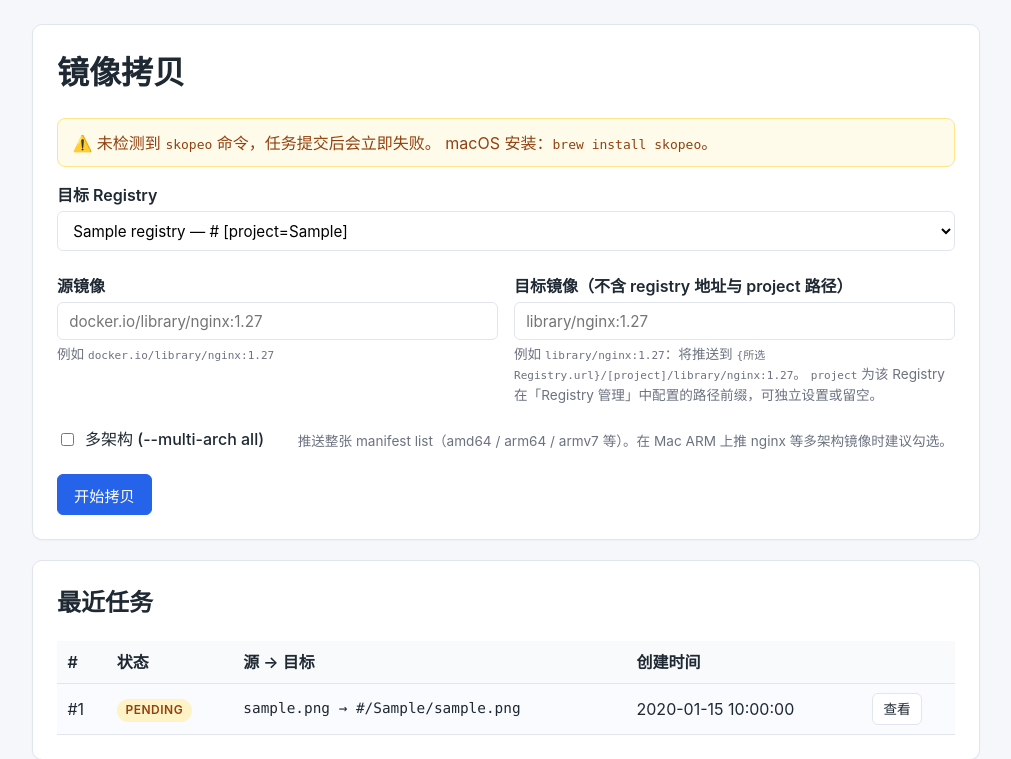
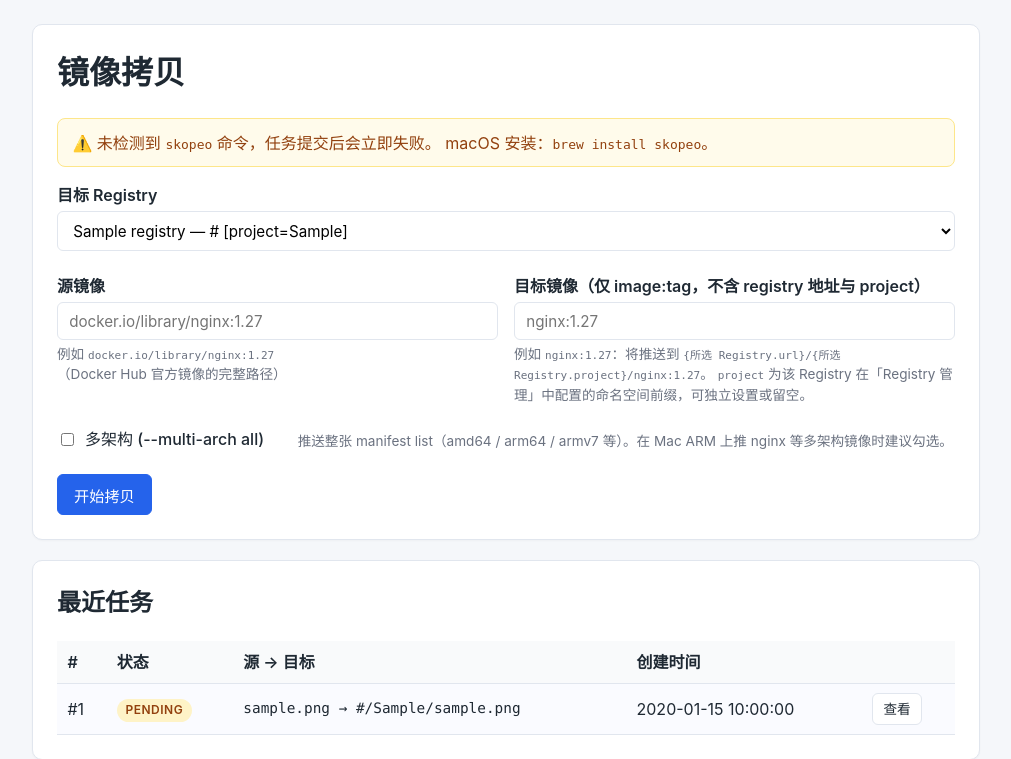
Before and after one commit to conkayyan/docker-proxy, a Flask app: page / in a window 1280 px wide. Shown: the part 49-808 px from the top of the page, without its empty margins (134-1145 px from the left). Run offline with Flask 3, Linux system fonts and the light colour scheme; a user stored in the database is signed in; tables that the repository leaves empty hold one stand-in row (values such as "Sample post").

Commit message:
docs: drop library/ from dest image examples
ACR / Harbor 这类 registry 的目标路径是 project/image:tag，
不像 Docker Hub 那样需要再加一层 library/。所有 dest 示例
从 library/nginx:1.27 改为 nginx:1.27：

- app.py: 模型/表单/project_dest 的注释 + source/dest
  字段的 description
- templates/dashboard.html: dest_image 占位符 + 提示文案
- README.md: 命令映射表格 + 新增「目标镜像的命名规范」

源镜像（docker.io/library/nginx:1.27）保持不变，那是 Docker
Hub 官方镜像的真实路径，必须保留。

```diff
--- a/app.py
+++ b/app.py
@@ -116,7 +116,7 @@ class Registry(db.Model):
     # 校验 TLS 证书：默认 True。仅在自签证书 / 内网环境才置 False。
     verify_tls = db.Column(db.Boolean, default=True, nullable=False)
     # 推送到该 Registry 时，自动追加到目标镜像路径前的 project 前缀。
-    # 例如 project="docker-proxy"，目标镜像 library/nginx:1.27 → docker-proxy/library/nginx:1.27。
+    # 例如 project="docker-proxy"，目标镜像 nginx:1.27 → docker-proxy/nginx:1.27。
     # 留空则不追加。建表时由 DEFAULT_PROJECT 提供初始值。
     project = db.Column(db.String(120), default=DEFAULT_PROJECT, nullable=False)
     created_at = db.Column(db.DateTime, default=datetime.utcnow)
@@ -193,7 +193,7 @@ class RegistryForm(FlaskForm):
         "项目路径前缀",
         validators=[Length(0, 120)],
         default=DEFAULT_PROJECT,
-        description="推送时自动加在目标镜像前。例如 docker-proxy → 实际推送为 docker-proxy/library/nginx:1.27；留空则不追加。",
+        description="推送时自动加在目标镜像前。例如 docker-proxy → 实际推送为 docker-proxy/nginx:1.27；留空则不追加。",
     )
     submit = SubmitField("保存")
 
@@ -203,12 +203,12 @@ class CopyForm(FlaskForm):
     source_image = StringField(
         "源镜像",
         validators=[DataRequired()],
-        description="例如 docker.io/library/nginx:1.27",
+        description="例如 docker.io/library/nginx:1.27（Docker Hub 官方镜像的完整路径）",
     )
     dest_image = StringField(
         "目标镜像",
         validators=[DataRequired()],
-        description="例如 library/nginx:1.27（不含 registry 地址）",
+        description="例如 nginx:1.27（仅 image:tag，project 由所选 Registry 自动追加）",
     )
     multi_arch = BooleanField(
         "多架构 (--multi-arch all)",
@@ -255,7 +255,7 @@ def _project_dest(dest_image: str, project: str = "") -> str:
 
     - 自动去除用户输入首部的 `/`
     - 若设置了 project 且 dest_image 尚未以它开头，自动追加
-    - 避免重复：用户输入 docker-proxy/library/nginx 不会再被前缀一次
+    - 避免重复：用户输入 docker-proxy/nginx 不会再被前缀一次
     """
     dest = dest_image.lstrip("/")
     if not project:
--- a/templates/dashboard.html
+++ b/templates/dashboard.html
@@ -29,15 +29,15 @@
     <label>
       <span>源镜像</span>
       <input type="text" name="source_image" required placeholder="docker.io/library/nginx:1.27" />
-      <small>例如 <code>docker.io/library/nginx:1.27</code></small>
+      <small>例如 <code>docker.io/library/nginx:1.27</code>（Docker Hub 官方镜像的完整路径）</small>
     </label>
 
     <label>
-      <span>目标镜像（不含 registry 地址与 project 路径）</span>
-      <input type="text" name="dest_image" required placeholder="library/nginx:1.27" />
+      <span>目标镜像（仅 image:tag，不含 registry 地址与 project）</span>
+      <input type="text" name="dest_image" required placeholder="nginx:1.27" />
       <small>
-        例如 <code>library/nginx:1.27</code>：将推送到 <code>{所选 Registry.url}/[project]/library/nginx:1.27</code>。
-        <code>project</code> 为该 Registry 在「Registry 管理」中配置的路径前缀，可独立设置或留空。
+        例如 <code>nginx:1.27</code>：将推送到 <code>{所选 Registry.url}/{所选 Registry.project}/nginx:1.27</code>。
+        <code>project</code> 为该 Registry 在「Registry 管理」中配置的命名空间前缀，可独立设置或留空。
       </small>
     </label>
 
```
Also changed, not shown: README.md.
